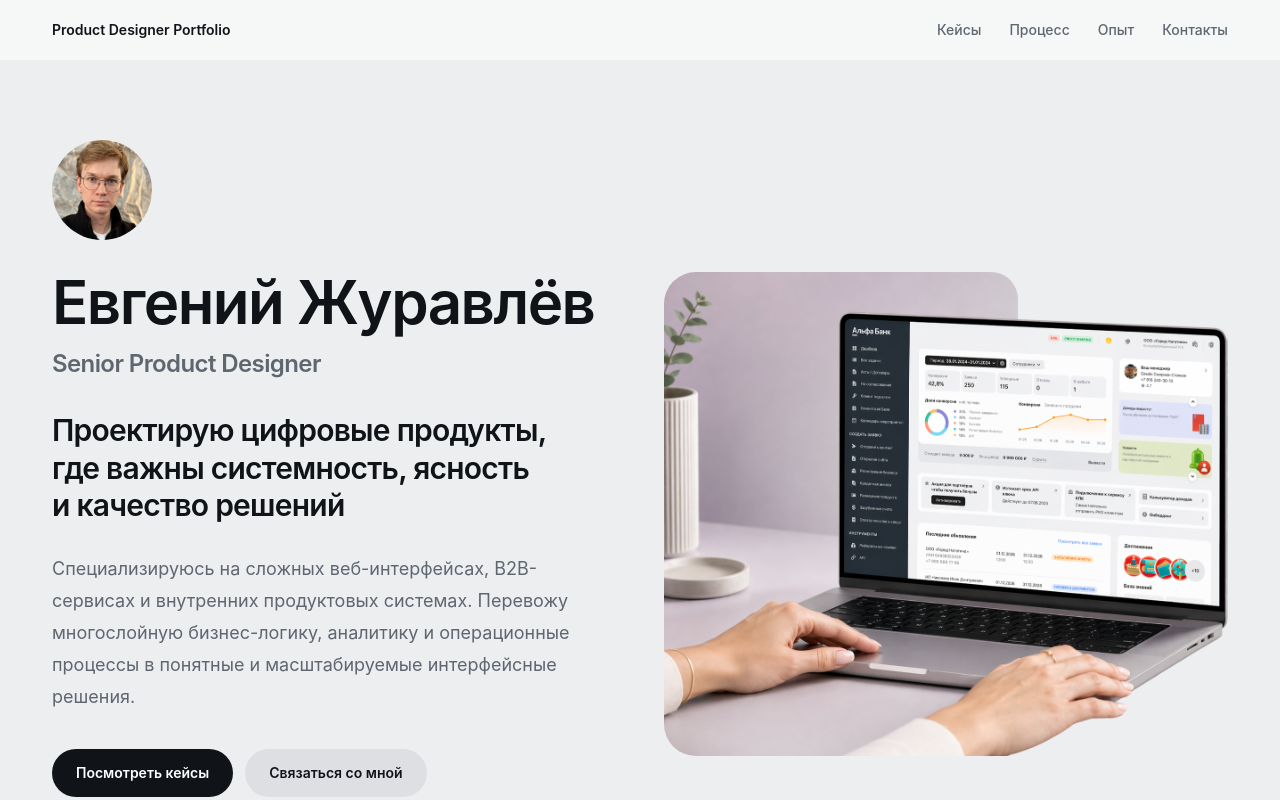
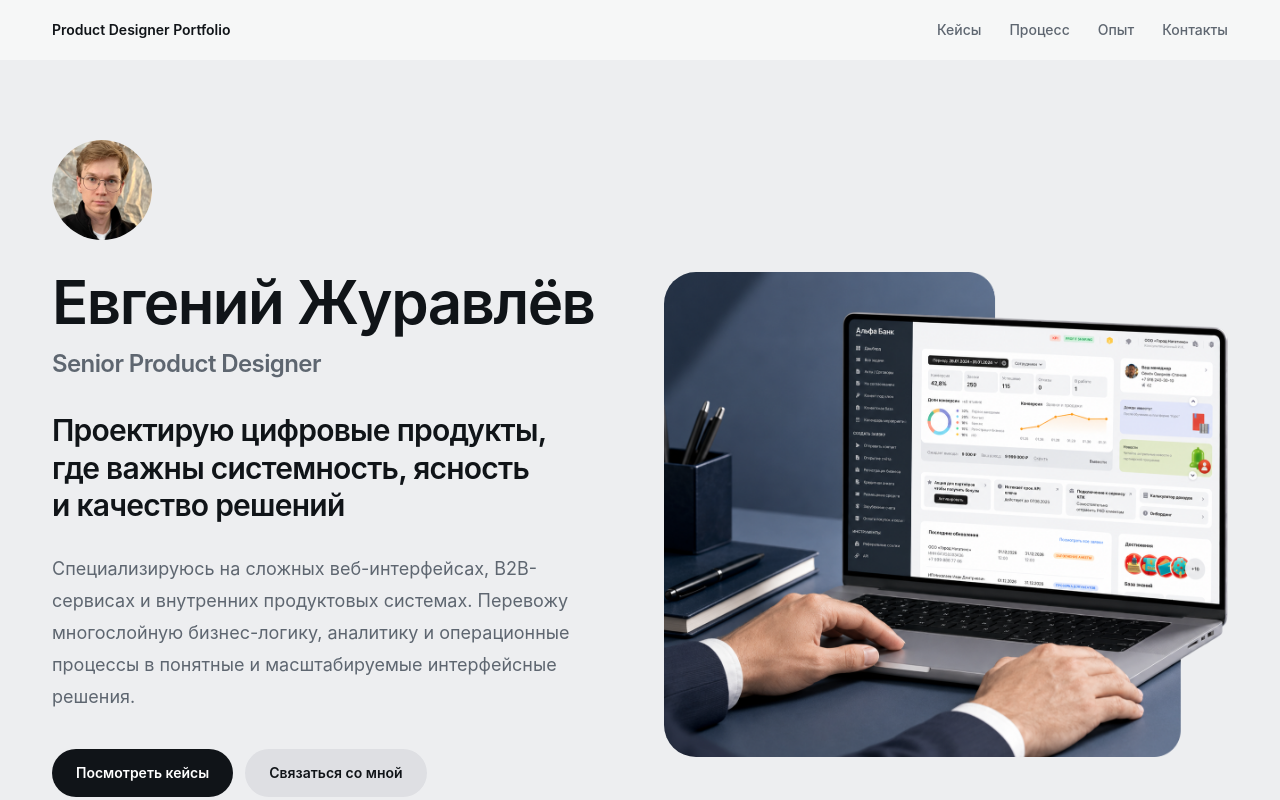
Before and after one commit to evgenyzhe/portfolio, a Next.js app: page / in a window 1280 px wide. Shown: the top 800 px of the page. Built offline with nearby package versions, Linux system fonts and the light colour scheme.

Commit message:
Замена главного изображения

```diff
--- a/app/page.tsx
+++ b/app/page.tsx
@@ -181,13 +181,13 @@ export default function Home() {
         id="experience"
         className="border-y border-line bg-transparent py-20 sm:py-24"
       >
-        <div className="mx-auto grid max-w-7xl gap-10 px-[52px] lg:grid-cols-[0.95fr_1.05fr] lg:items-end">
+        <div className="mx-auto grid max-w-7xl gap-10 px-[52px] lg:grid-cols-[0.95fr_1.05fr] lg:items-start">
           <SectionHeading
             eyebrow="Опыт"
             title="Более 12&nbsp;лет в&nbsp;области интерфейсов, более 9&nbsp;лет в&nbsp;продуктовых командах"
             description="Я&nbsp;работал в&nbsp;Альфа-банке, Мегафоне и&nbsp;дизайн-студиях, уделяя особое внимание финтеху, телекоммуникациям, интерфейсам B2B/B2C, аналитике и&nbsp;продуктам, в&nbsp;которых бизнес-логика формирует пользовательский опыт."
           />
-          <div className="grid gap-4 sm:grid-cols-3">
+          <div className="grid gap-4 sm:grid-cols-3 lg:mt-9">
             {[
               ["12+", "лет в\u00a0дизайне интерфейсов"],
               ["9+", "лет в\u00a0продуктовых командах"],
--- a/components/laptop-mockup.tsx
+++ b/components/laptop-mockup.tsx
@@ -4,11 +4,11 @@ import { getAssetPath } from "@/lib/get-asset-path";
 export function LaptopMockup() {
   return (
     <figure className="relative">
-      <div className="aspect-[1265/1086] overflow-hidden rounded-[32px]">
+      <div className="aspect-[1263/1086] overflow-hidden rounded-[32px]">
         <Image
-          src={getAssetPath("images/img-main-3.png")}
+          src={getAssetPath("images/img-hero-1.png")}
           alt="Laptop with a dashboard interface for a banking product"
-          width={1265}
+          width={1263}
           height={1086}
           priority
           className="h-full w-full object-contain"
```
Also changed, not shown: public/images/img-hero-1.png (added).
